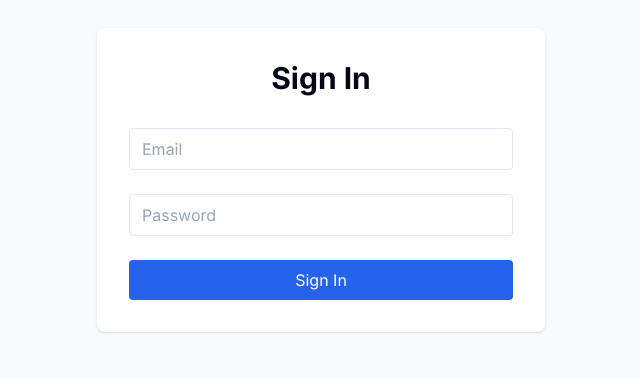
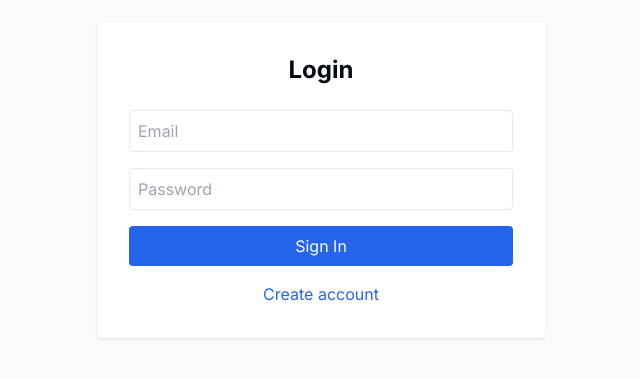
Before and after one commit to sbyiadom/Stratavax-Learning-Management-System, a Next.js app: page /login in a window 1280 px wide. Shown: the part 220-598 px from the top of the page, without its empty margins (319-959 px from the left). Built offline with nearby package versions, Linux system fonts and the light colour scheme.

Commit message:
Update page.tsx

```diff
--- a/app/login/page.tsx
+++ b/app/login/page.tsx
@@ -1,23 +1,16 @@
 'use client'
 
 import { useState } from 'react'
-import { useSearchParams } from 'next/navigation'
 import { createClient } from '@/lib/supabase'
 
 export default function LoginPage() {
-  const searchParams = useSearchParams()
-  const redirectTo = searchParams.get('redirectTo') || '/dashboard'
-
   const [email, setEmail] = useState('')
   const [password, setPassword] = useState('')
-  const [loading, setLoading] = useState(false)
-  const [error, setError] = useState<string | null>(null)
+  const [error, setError] = useState('')
   const supabase = createClient()
 
-  const handleEmailSignIn = async (e: React.FormEvent) => {
+  const handleLogin = async (e: React.FormEvent) => {
     e.preventDefault()
-    setLoading(true)
-    setError(null)
 
     const { error } = await supabase.auth.signInWithPassword({
       email,
@@ -26,43 +19,43 @@ export default function LoginPage() {
 
     if (error) {
       setError(error.message)
-      setLoading(false)
     } else {
-      // Use window.location for a full page reload to ensure middleware runs
-      window.location.href = redirectTo
+      window.location.href = '/dashboard'
     }
   }
 
   return (
     <div className="min-h-screen flex items-center justify-center bg-gray-50">
-      <div className="max-w-md w-full space-y-8 p-8 bg-white rounded-lg shadow">
-        <h2 className="text-3xl font-bold text-center">Sign In</h2>
-        {error && <p className="text-red-600 text-center">{error}</p>}
-        <form onSubmit={handleEmailSignIn} className="space-y-6">
+      <div className="max-w-md w-full p-8 bg-white rounded shadow">
+        <h1 className="text-2xl font-bold mb-6 text-center">Login</h1>
+        {error && <p className="text-red-600 mb-4 text-center">{error}</p>}
+        <form onSubmit={handleLogin}>
           <input
             type="email"
+            placeholder="Email"
             value={email}
             onChange={(e) => setEmail(e.target.value)}
-            placeholder="Email"
+            className="w-full p-2 border rounded mb-4"
             required
-            className="w-full px-3 py-2 border rounded"
           />
           <input
             type="password"
+            placeholder="Password"
             value={password}
             onChange={(e) => setPassword(e.target.value)}
-            placeholder="Password"
+            className="w-full p-2 border rounded mb-4"
             required
-            className="w-full px-3 py-2 border rounded"
           />
           <button
             type="submit"
-            disabled={loading}
             className="w-full py-2 bg-blue-600 text-white rounded hover:bg-blue-700"
           >
-            {loading ? 'Signing in...' : 'Sign In'}
+            Sign In
           </button>
         </form>
+        <p className="mt-4 text-center">
+          <a href="/register" className="text-blue-600">Create account</a>
+        </p>
       </div>
     </div>
   )
```
